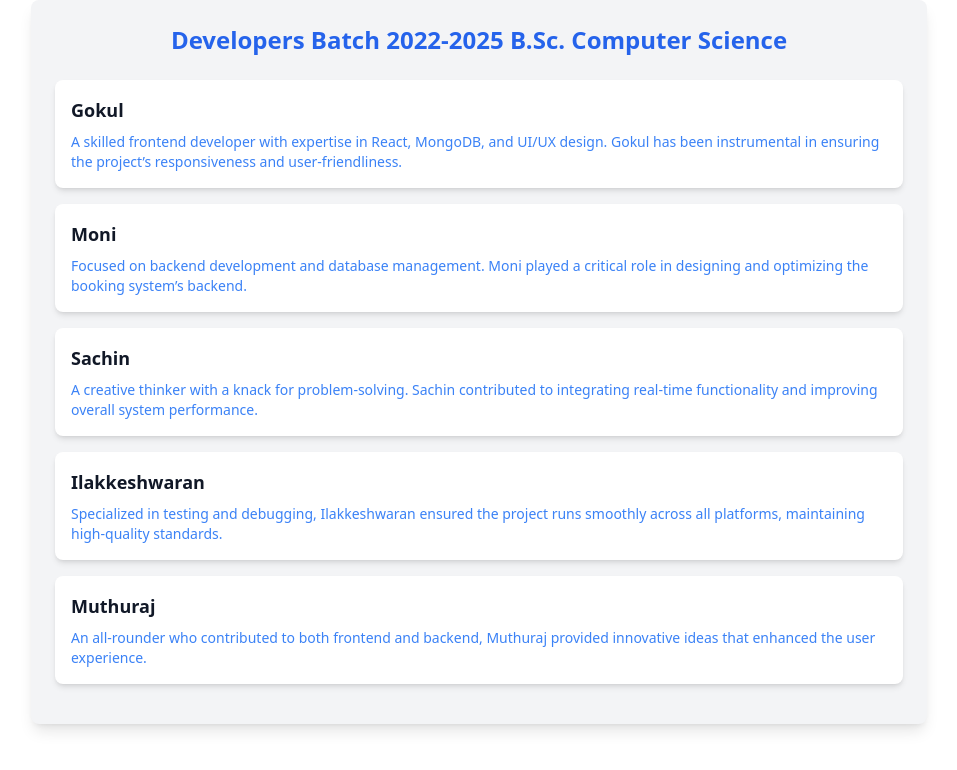
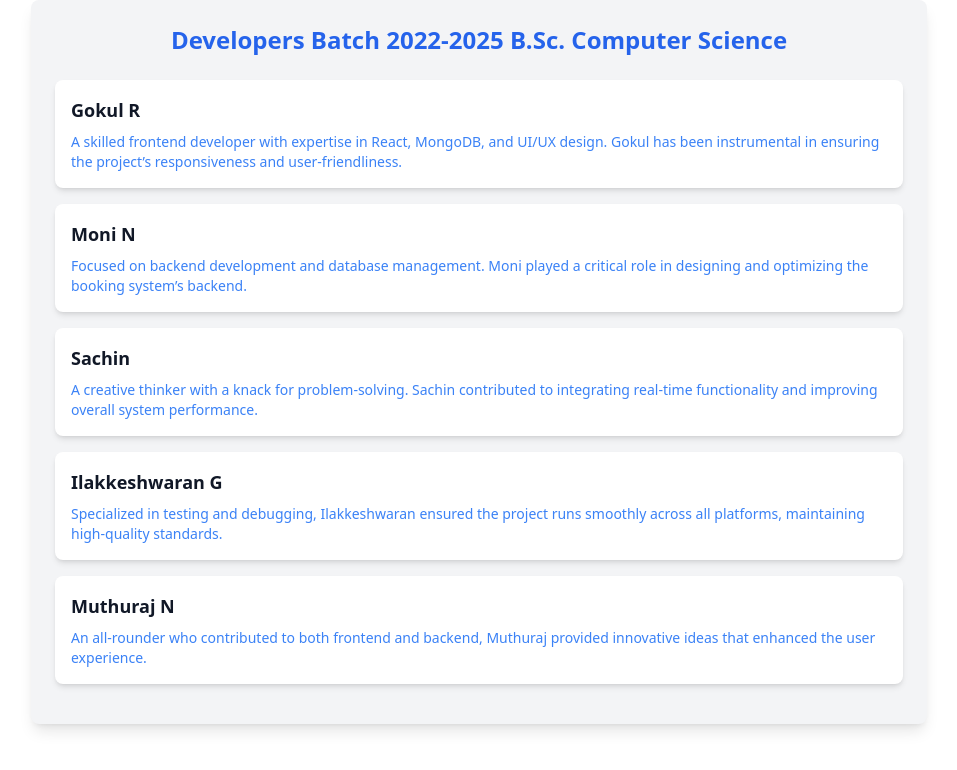
Before and after one commit to Gokul11271/NASC-Auditorium-Booking-Mern-, a React (Vite) app in the folder front-end/: page /about in a window 1280 px wide. Shown: the top 770 px of the page, without its empty margins (161-1118 px from the left). Built offline with nearby package versions, Linux system fonts and the light colour scheme; the HTML template or start-up script is replaced by a standard one.

Commit message:
Update team member names in About Us component for consistency

```diff
--- a/front-end/src/components/About.jsx
+++ b/front-end/src/components/About.jsx
@@ -3,12 +3,12 @@ import React from "react";
 const AboutUs = () => {
   const developers = [
     {
-      name: "Gokul",
+      name: "Gokul R",
       description:
         "A skilled frontend developer with expertise in React, MongoDB, and UI/UX design. Gokul has been instrumental in ensuring the project’s responsiveness and user-friendliness.",
     },
     {
-      name: "Moni",
+      name: "Moni N ",
       description:
         "Focused on backend development and database management. Moni played a critical role in designing and optimizing the booking system’s backend.",
     },
@@ -18,12 +18,12 @@ const AboutUs = () => {
         "A creative thinker with a knack for problem-solving. Sachin contributed to integrating real-time functionality and improving overall system performance.",
     },
     {
-      name: "Ilakkeshwaran",
+      name: "Ilakkeshwaran G",
       description:
         "Specialized in testing and debugging, Ilakkeshwaran ensured the project runs smoothly across all platforms, maintaining high-quality standards.",
     },
     {
-      name: "Muthuraj",
+      name: "Muthuraj N",
       description:
         "An all-rounder who contributed to both frontend and backend, Muthuraj provided innovative ideas that enhanced the user experience.",
     },
```
